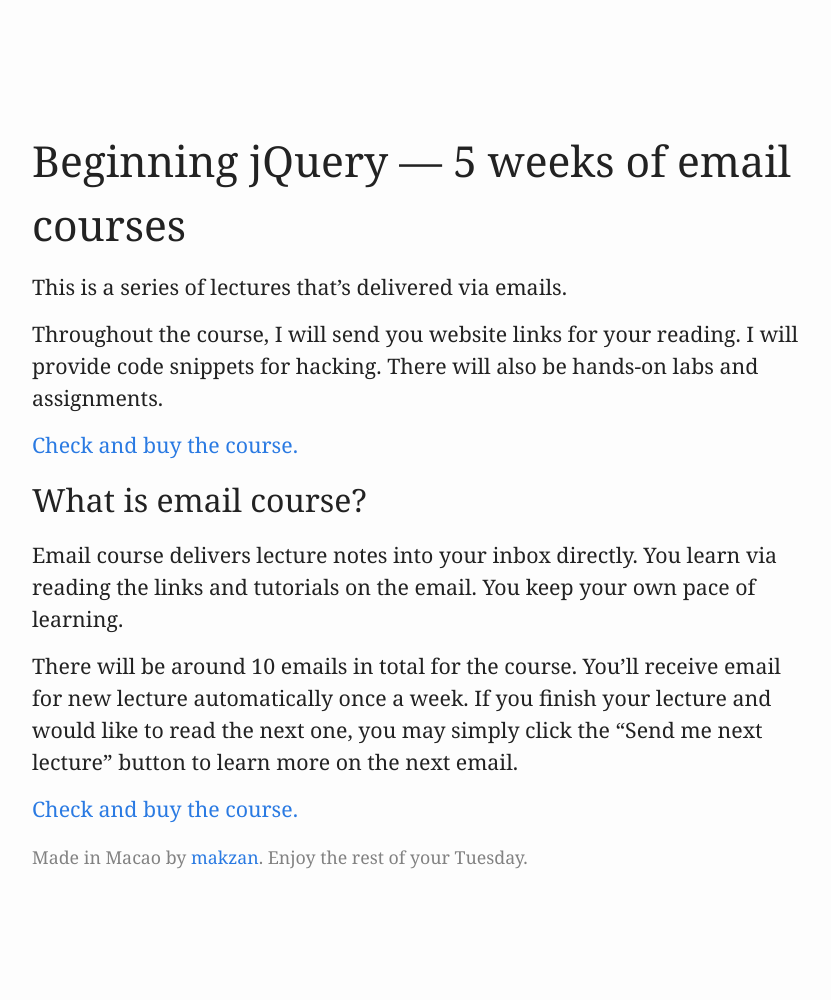
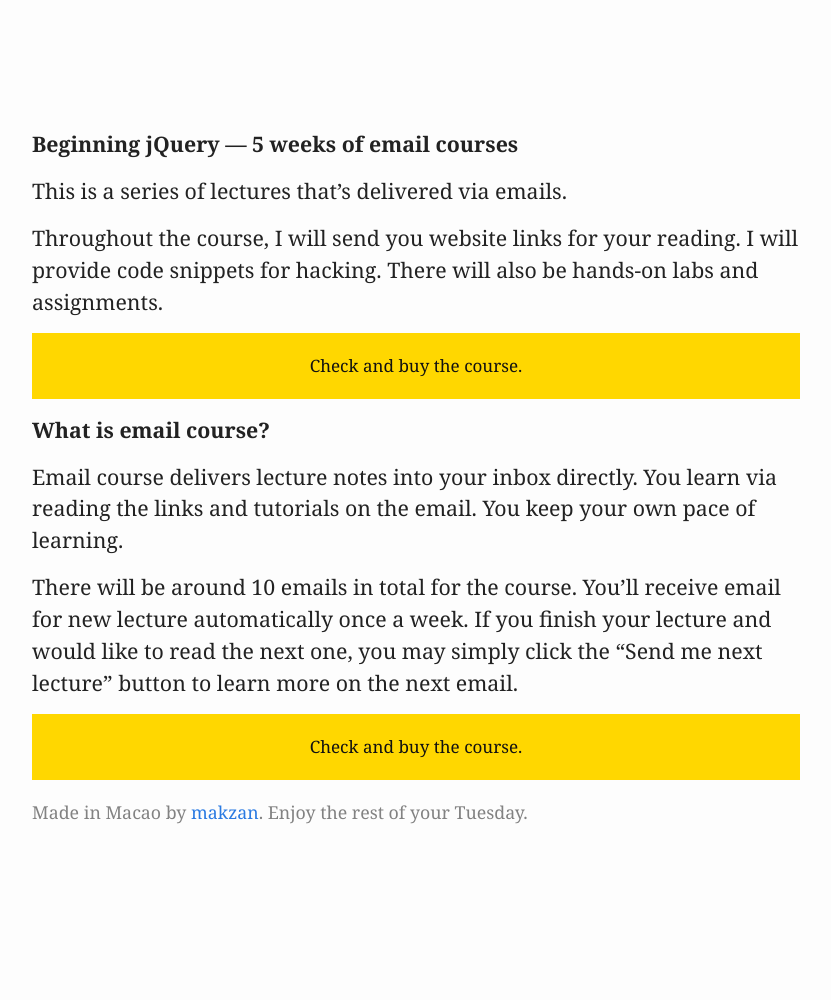
Before and after one commit to makzan/beginning-jquery-site, a Jekyll site: the page built from index.md, in a window 1280 px wide. Shown: the whole page, without its empty margins (224-1055 px from the left). Built offline with Jekyll 4.4.1, drawn with Linux system fonts in a browser that asks for light colours; after the commit the page ends 955 px from its top, so only the background shows below that.

Commit message:
Improved styles

```diff
--- a/_sass/_layout.scss
+++ b/_sass/_layout.scss
@@ -1,8 +1,33 @@
 body {
-  padding: 10% 20%;
+  padding: 5%;
   color: $text-color;
+
+  font-size: 16pt;
+
+  @media screen and (min-width: 500px) {
+    padding: 10% 20%;
+  }
+}
+
+h1, h2, h3, h4, h5, h6 {
+  font-weight: 700;
+  font-size: 100%;
 }
 
 footer {
   color: $grey-color;
 }
+
+a.button {
+  background: GOLD;
+  color: #111;
+  text-align: center;
+  padding: 20px;
+  display: block;
+  font-size: 80%;
+
+  &:hover {
+    text-decoration: none;
+    background: darken(GOLD, 3%);
+  }
+}
--- a/index.md
+++ b/index.md
@@ -8,7 +8,7 @@ This is a series of lectures that’s delivered via emails.
 
 Throughout the course, I will send you website links for your reading. I will provide code snippets for hacking. There will also be hands-on labs and assignments.
 
-<a href="https://gum.co/jquery101">Check and buy the course.</a>
+<a href="https://gum.co/jquery101" class='button'>Check and buy the course.</a>
 
 ## What is email course?
 
@@ -16,6 +16,6 @@ Email course delivers lecture notes into your inbox directly. You learn via read
 
 There will be around 10 emails in total for the course. You’ll receive email for new lecture automatically once a week. If you finish your lecture and would like to read the next one, you may simply click the “Send me next lecture” button to learn more on the next email.
 
-<a href="https://gum.co/jquery101">Check and buy the course.</a>
+<a href="https://gum.co/jquery101" class='button'>Check and buy the course.</a>
 
 <script type="text/javascript" src="https://gumroad.com/js/gumroad.js"></script>
```
